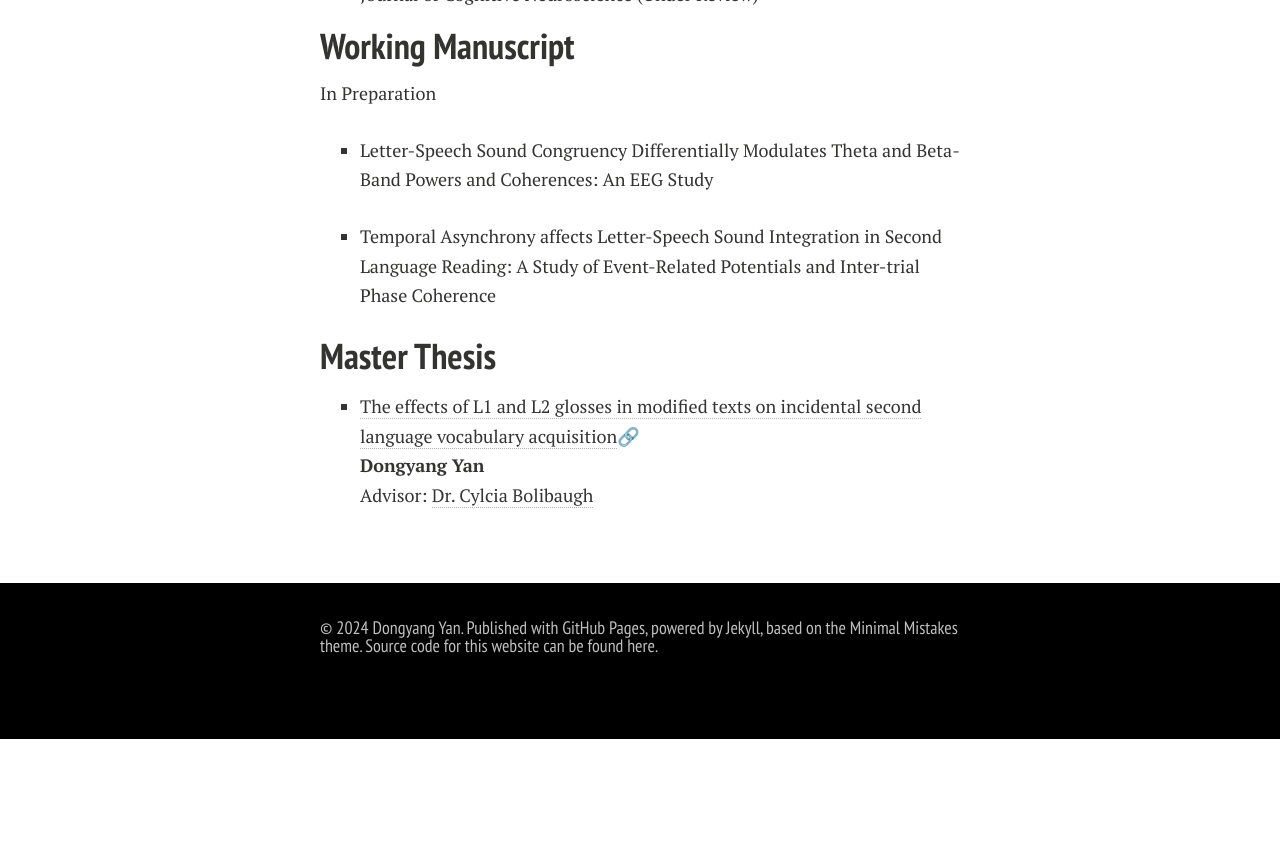
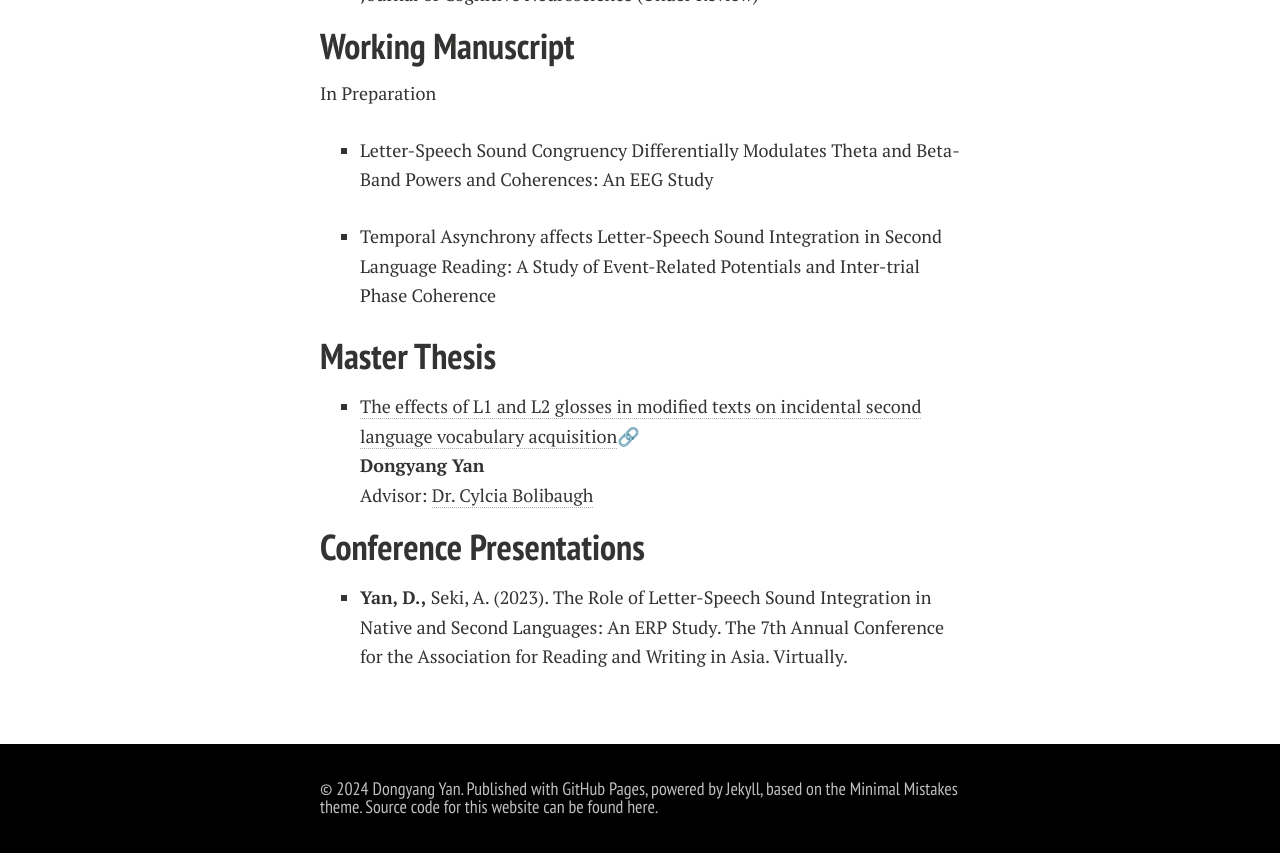
Before and after one commit to ydyxj/ydyxj.github.io, a Jekyll site: the page built from publications.md, in a window 1280 px wide and 900 px high, scrolled down 604 px. Shown: the top 853 px of the window. Built offline with Jekyll 4.4.1, drawn with Linux system fonts in a browser that asks for light colours; nearby versions of some CDN libraries; comment, search, counter and statistics services are not loaded; a style sheet for code colours, icons or effects is not loaded; before the commit the page ends 1343 px from its top, so only the background shows below that.

Commit message:
Add files via upload

```diff
--- a/publications.md
+++ b/publications.md
@@ -28,3 +28,9 @@ Study
 - [The effects of L1 and L2 glosses in modified texts on incidental second language vocabulary acquisition](https://ydyxj.github.io/file/MAthesis.pdf)🔗
 <br>**Dongyang Yan**
 <br>Advisor: [Dr. Cylcia Bolibaugh](https://pure.york.ac.uk/portal/en/persons/cylcia-bolibaugh)
+
+
+## Conference Presentations
+
+- **Yan, D.,** Seki, A. (2023). The Role of Letter-Speech Sound Integration in Native and Second Languages: An ERP Study.
+The 7th Annual Conference for the Association for Reading and Writing in Asia. Virtually.
```
